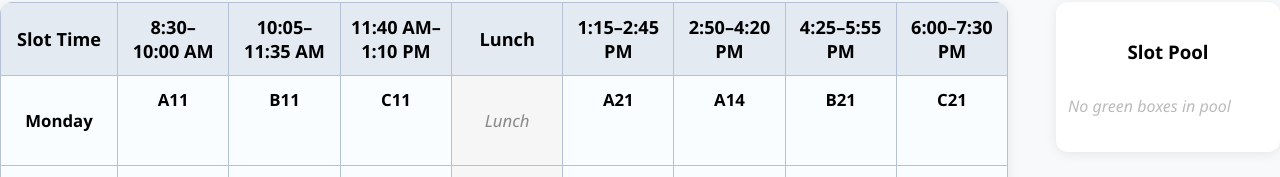
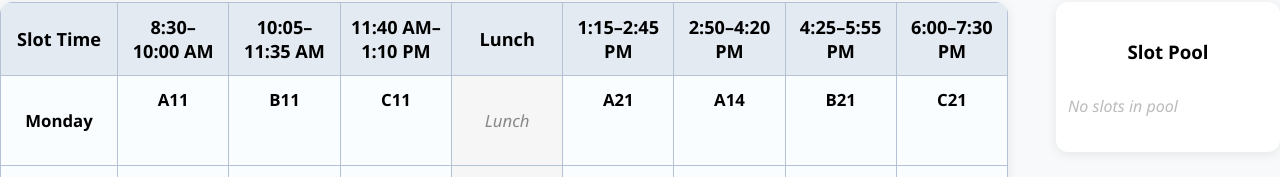
Before and after one commit to AshwaniArya2005/FFCS-Slot-Planner, a React (Create React App) app: page / in a window 1280 px wide. Shown: the part 140-317 px from the top of the page. Built offline with nearby package versions, Linux system fonts and the light colour scheme.

Commit message:
Update App.tsx

```diff
--- a/src/App.tsx
+++ b/src/App.tsx
@@ -252,7 +252,7 @@ function App() {
                     </Draggable>
                   ))}
                   {pool.length === 0 && (
-                    <div style={{ color: '#bbb', fontStyle: 'italic', padding: '8px 0' }}>No green boxes in pool</div>
+                    <div style={{ color: '#bbb', fontStyle: 'italic', padding: '8px 0' }}>No slots in pool</div>
                   )}
                   {provided.placeholder}
                 </div>
```
